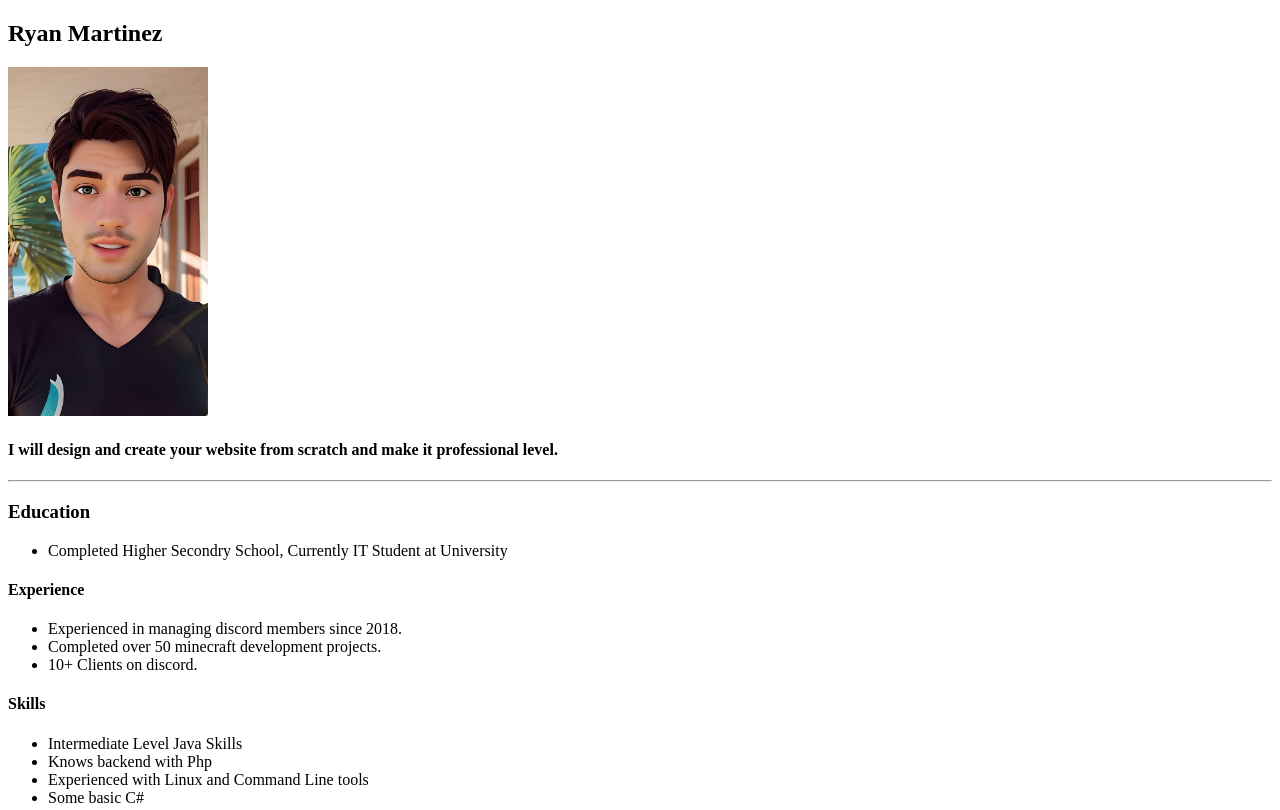
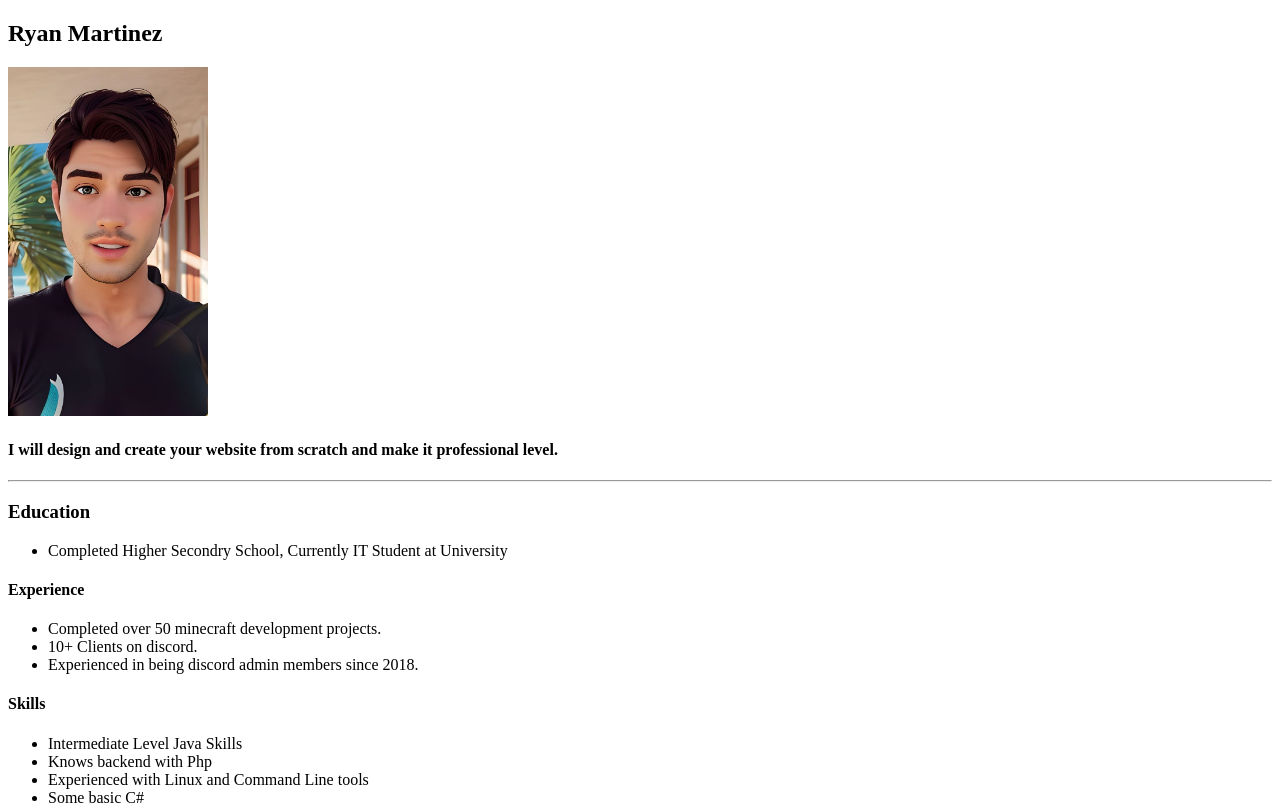
Before and after one commit to RyanMCodes/Portfolio, a plain HTML site: page index.html in a window 1280 px wide. Shown: the top 810 px of the page. Drawn offline with Linux system fonts and the light colour scheme.

Commit message:
Update index.html

```diff
--- a/index.html
+++ b/index.html
@@ -14,9 +14,9 @@
   <ul><li>Completed Higher Secondry School, Currently IT Student at University</li></ul>
   <h4>Experience</h4>
   <ul>
-    <li>Experienced in managing discord members since 2018.</li>
     <li>Completed over 50 minecraft development projects.</li>
     <li>10+ Clients on discord.</1i>
+    <li>Experienced in being discord admin members since 2018.</li>
   </ul>
   <h4>Skills</h4>
   <ul>
```
